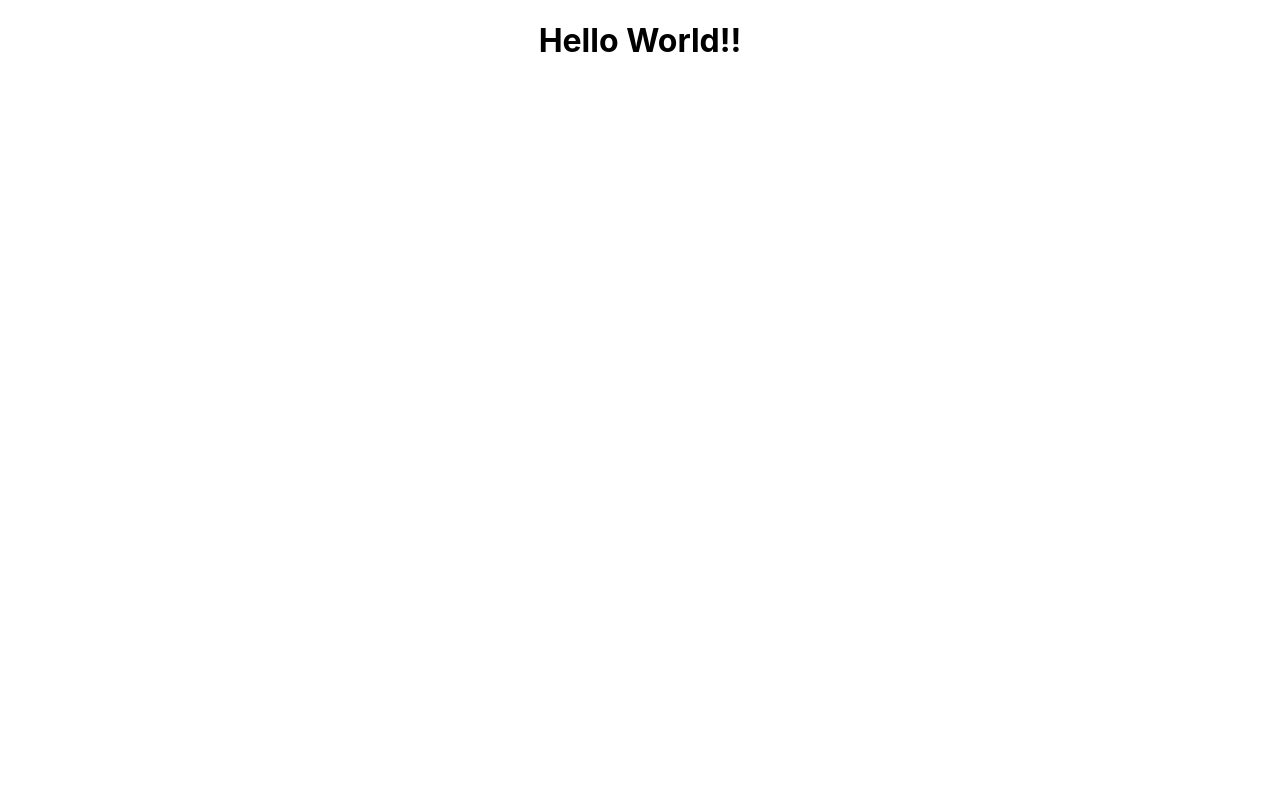
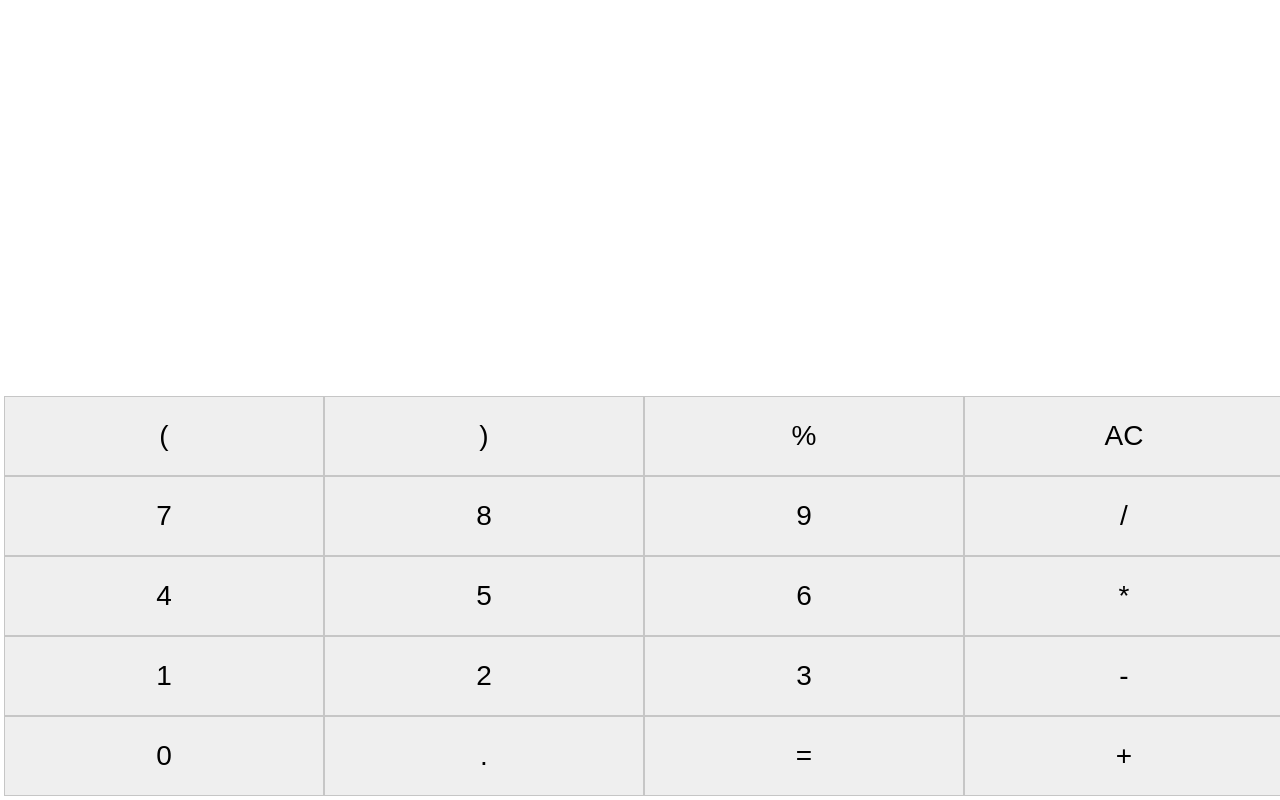
Before and after one commit to robinbansal/testCalc, a React (Create React App) app: page / in a window 1280 px wide. Built offline with nearby package versions, Linux system fonts and the light colour scheme.

Commit message:
calculator UI done

```diff
--- a/src/App.js
+++ b/src/App.js
@@ -1,11 +1,11 @@
 import React from "react";
-import logo from "./logo.svg";
 import "./App.css";
+import Buttons from "./components/Button.js";
 
 function App() {
   return (
     <div className="App">
-      <h1>Hello World!!</h1>
+      <Buttons />
     </div>
   );
 }
--- /dev/null
+++ b/src/Css/Button.css
@@ -0,0 +1,24 @@
+.buttons button {
+    flex: 1 1 calc(25% - 0.5rem);
+    font-size: 1.75rem;
+    border: 1px solid #c6c6c6;
+    cursor: pointer;
+}
+
+.buttons {
+    position: fixed;
+    width: 100%;
+    bottom: 0;
+    height: 50%;
+    background-color: #fff;
+    padding: 0.25rem;
+    margin: 0;
+    display: flex;
+    flex-flow: row wrap;
+    justify-content: center;
+
+}
+
+.buttons button:focus {
+    outline: none;
+}
--- a/src/components/Button.js
+++ b/src/components/Button.js
@@ -1,13 +1,37 @@
-import React, { Component } from "react";
+import React from "react";
+import "../Css/Button.css";
 
-class Button extends Component {
+class Buttons extends React.Component {
   render() {
     return (
-      <div>
-        <p>Button!!</p>
+      <div className="buttons">
+        <button id="parenthesis-open">(</button>
+        <button id="parenthesis-close">)</button>
+        <button id="modulo">%</button>
+        <button id="clear">AC</button>
+
+        <button id="seven">7</button>
+        <button id="eight">8</button>
+        <button id="nine">9</button>
+        <button id="divide">/</button>
+
+        <button id="four">4</button>
+        <button id="five">5</button>
+        <button id="six">6</button>
+        <button id="multiply">*</button>
+
+        <button id="one">1</button>
+        <button id="two">2</button>
+        <button id="three">3</button>
+        <button id="subtract">-</button>
+
+        <button id="zero">0</button>
+        <button id="decimal">.</button>
+        <button id="equals">=</button>
+        <button id="add">+</button>
       </div>
     );
   }
 }
 
-export default Button;
+export default Buttons;
```
